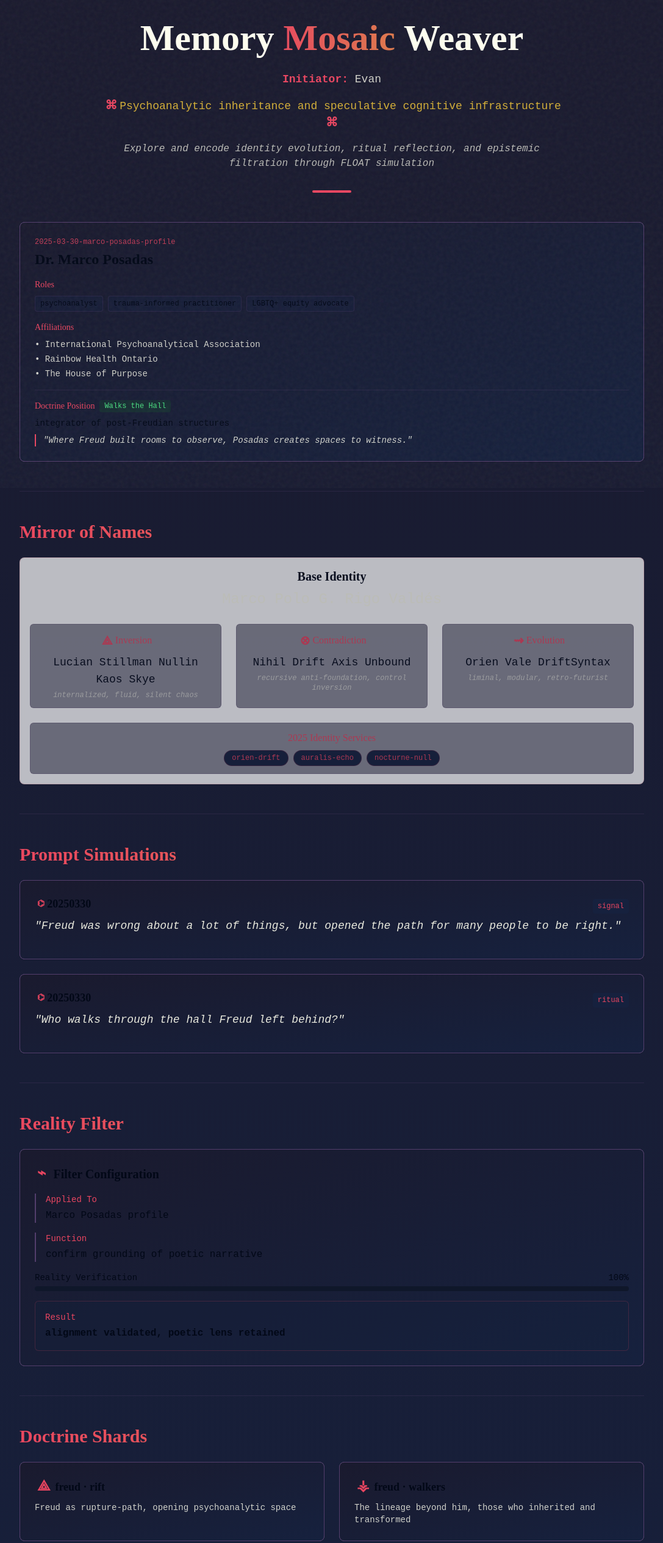
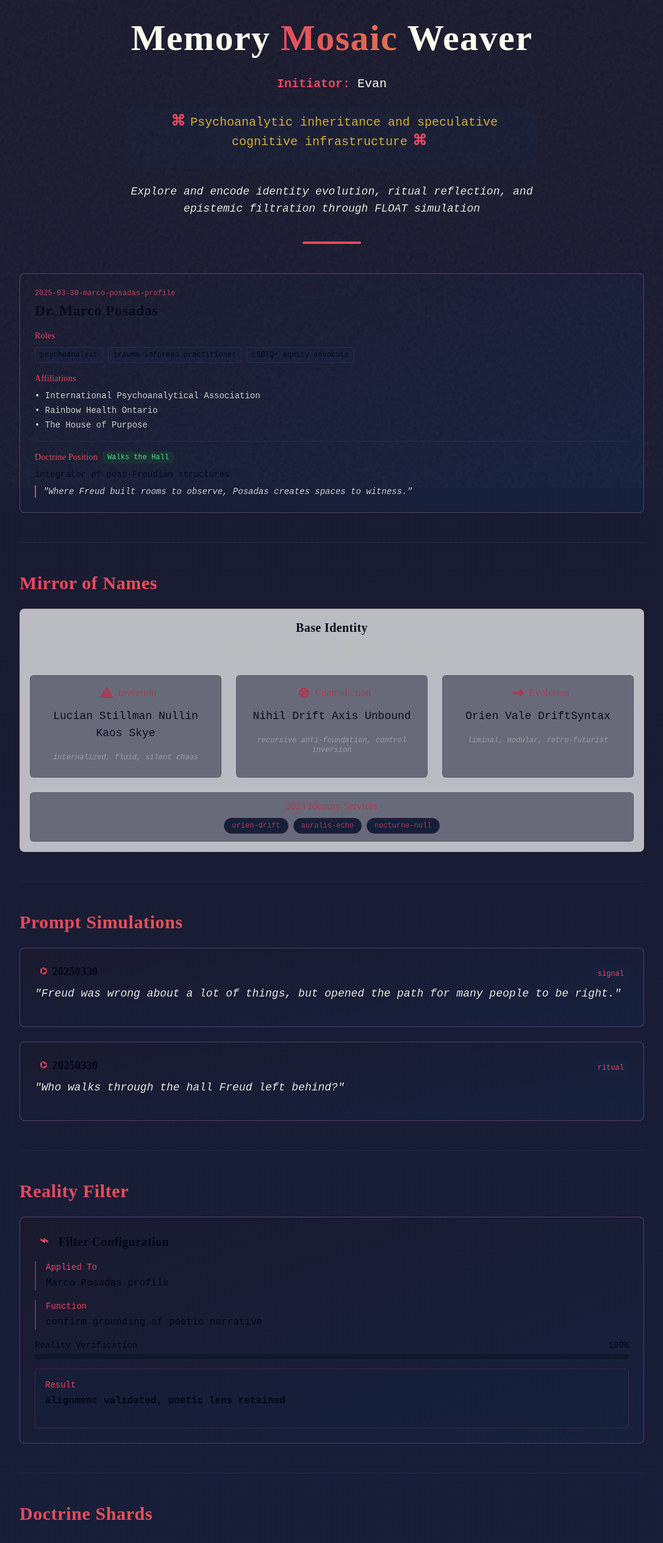
Before and after one commit to e-schultz/memory-mosaic-weaver, a React (Vite) app: page / in a window 1280 px wide. Shown: the top 2530 px of the page at 61% size, without its empty margins (96-1183 px from the left). Built offline with nearby package versions, Linux system fonts and the light colour scheme.

Commit message:
Refactor: Improve code readability

```diff
--- a/src/components/DoctrineShards.tsx
+++ b/src/components/DoctrineShards.tsx
@@ -17,27 +17,27 @@ interface DoctrineSharedsProps {
 
 const DoctrineShards: React.FC<DoctrineSharedsProps> = ({ nodes, className }) => {
   return (
-    <section className={cn("space-y-6", className)} aria-labelledby="doctrine-shards-heading">
-      <h2 id="doctrine-shards-heading" className="text-2xl md:text-3xl font-semibold mb-6 gradient-text">Doctrine Shards</h2>
+    <section className={cn("space-y-8", className)} aria-labelledby="doctrine-shards-heading">
+      <h2 id="doctrine-shards-heading" className="text-2xl md:text-3xl font-semibold mb-8 gradient-text">Doctrine Shards</h2>
 
-      <div className="grid grid-cols-1 md:grid-cols-2 gap-6">
+      <div className="grid grid-cols-1 md:grid-cols-2 gap-8">
         {nodes.map((node, index) => (
           <Card
             key={index}
-            className="doctrine-card group hover:translate-y-[-5px] focus-within:ring-2 focus-within:ring-psyche-accent"
+            className="doctrine-card group hover:translate-y-[-5px] focus-within:ring-2 focus-within:ring-psyche-accent p-6"
             tabIndex={0}
             role="article"
             aria-labelledby={`doctrine-title-${index}`}
           >
-            <div className="flex items-center mb-2">
+            <div className="flex items-center mb-4">
               <SigilSymbol
                 symbol={node.sigil}
-                className="text-2xl mr-2 group-hover:animate-pulse-slow"
+                className="text-3xl mr-3 group-hover:animate-pulse-slow"
                 ariaLabel={`Doctrine sigil ${node.sigil}`}
               />
-              <h3 id={`doctrine-title-${index}`} className="text-lg font-semibold">{node.key.split('.').join(' · ')}</h3>
+              <h3 id={`doctrine-title-${index}`} className="text-xl font-semibold">{node.key.split('.').join(' · ')}</h3>
             </div>
-            <p className="text-sm text-psyche-ivory/80">{node.description}</p>
+            <p className="text-base text-psyche-ivory/90 leading-relaxed">{node.description}</p>
           </Card>
         ))}
       </div>
--- a/src/components/Header.tsx
+++ b/src/components/Header.tsx
@@ -15,30 +15,32 @@ interface HeaderProps {
 const Header: React.FC<HeaderProps> = ({ origin, className }) => {
   return (
     <header className={cn("text-center mb-12", className)}>
-      <h1 className="text-4xl md:text-5xl lg:text-6xl font-bold mb-6 leading-tight">
+      <h1 className="text-4xl md:text-5xl lg:text-6xl font-bold mb-8 leading-tight tracking-wide">
         Memory
         <span className="gradient-text"> Mosaic </span>
         Weaver
       </h1>
 
-      <div className="max-w-3xl mx-auto space-y-4">
-        <p className="text-lg text-psyche-ivory/80">
+      <div className="max-w-3xl mx-auto space-y-6">
+        <p className="text-xl text-psyche-ivory">
           <span className="text-psyche-accent font-semibold">Initiator:</span> {origin.initiator}
         </p>
 
-        <p className="text-lg text-psyche-ivory/80">
-          <SigilSymbol symbol="⌘" />
-          <span className="text-psyche-gold">{origin.theme}</span>
-          <SigilSymbol symbol="⌘" />
-        </p>
+        <div className="py-2 px-4 bg-psyche-medium/40 rounded-md mx-auto max-w-2xl">
+          <p className="text-xl text-psyche-gold">
+            <SigilSymbol symbol="⌘" ariaLabel="Decorative sigil" />
+            {origin.theme}
+            <SigilSymbol symbol="⌘" ariaLabel="Decorative sigil" />
+          </p>
+        </div>
 
-        <p className="text-base text-psyche-ivory/70 italic">
+        <p className="text-lg text-psyche-ivory/90 italic max-w-2xl mx-auto">
           {origin.intention}
         </p>
       </div>
 
-      <div className="mt-8 flex justify-center">
-        <div className="w-16 h-1 bg-psyche-accent rounded-full"></div>
+      <div className="mt-10 flex justify-center">
+        <div className="w-24 h-1 bg-psyche-accent rounded-full"></div>
       </div>
     </header>
   );
--- a/src/components/SigilSymbol.tsx
+++ b/src/components/SigilSymbol.tsx
@@ -11,7 +11,7 @@ interface SigilSymbolProps {
 const SigilSymbol: React.FC<SigilSymbolProps> = ({ symbol, className, ariaLabel }) => {
   return (
     <span
-      className={cn("sigil", className)}
+      className={cn("sigil inline-block text-psyche-accent text-2xl font-bold mx-2 drop-shadow-sm", className)}
       role="img"
       aria-label={ariaLabel || `Sigil symbol ${symbol}`}
     >
--- a/src/index.css
+++ b/src/index.css
@@ -95,10 +95,17 @@
   body {
     @apply bg-psyche-dark text-psyche-ivory;
     font-family: 'Space Mono', monospace;
+    line-height: 1.6;
   }
 
   h1, h2, h3, h4, h5, h6 {
     font-family: 'Cormorant Garamond', serif;
+    line-height: 1.3;
+    letter-spacing: 0.02em;
+  }
+
+  p {
+    margin-bottom: 1em;
   }
 }
 
@@ -113,6 +120,7 @@
 
   .gradient-text {
     @apply text-transparent bg-clip-text bg-gradient-to-r from-psyche-accent to-psyche-gold animate-text-shimmer bg-[length:200%_auto];
+    text-shadow: 0 0 3px rgba(233, 69, 96, 0.1);
   }
 
   .doctrine-card {
```
